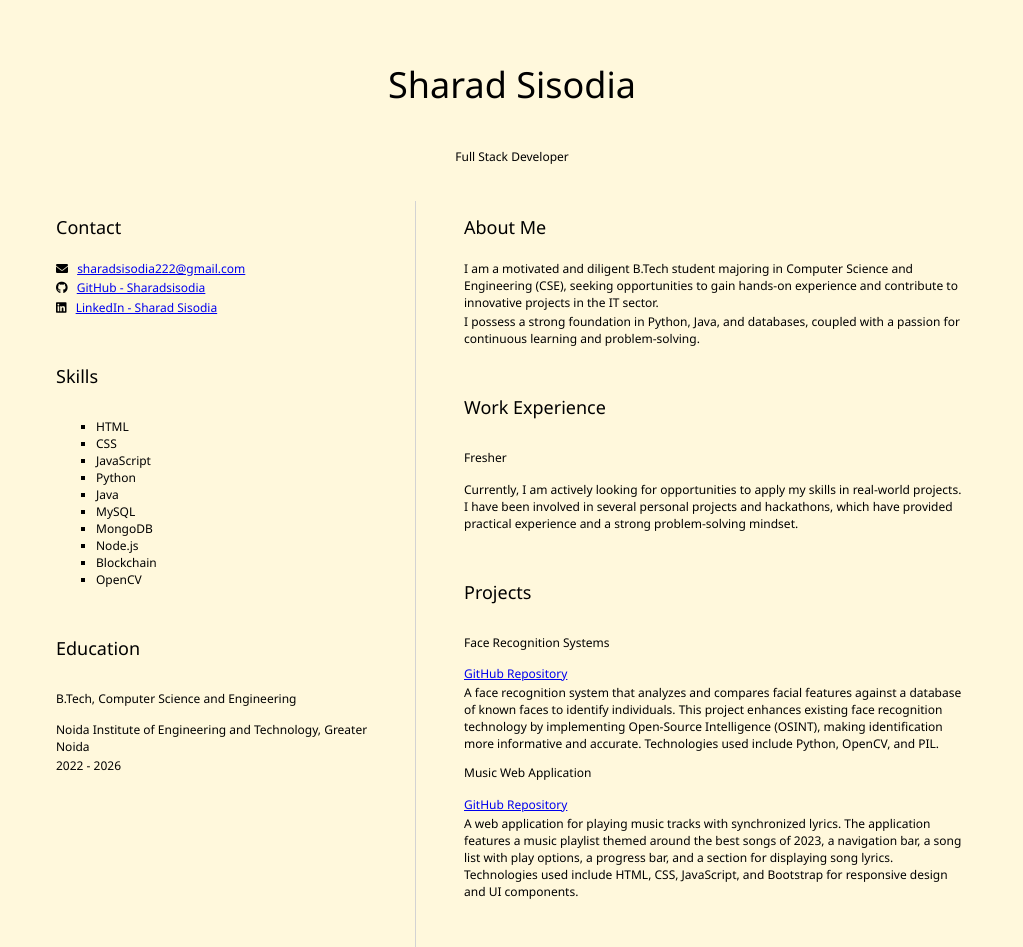
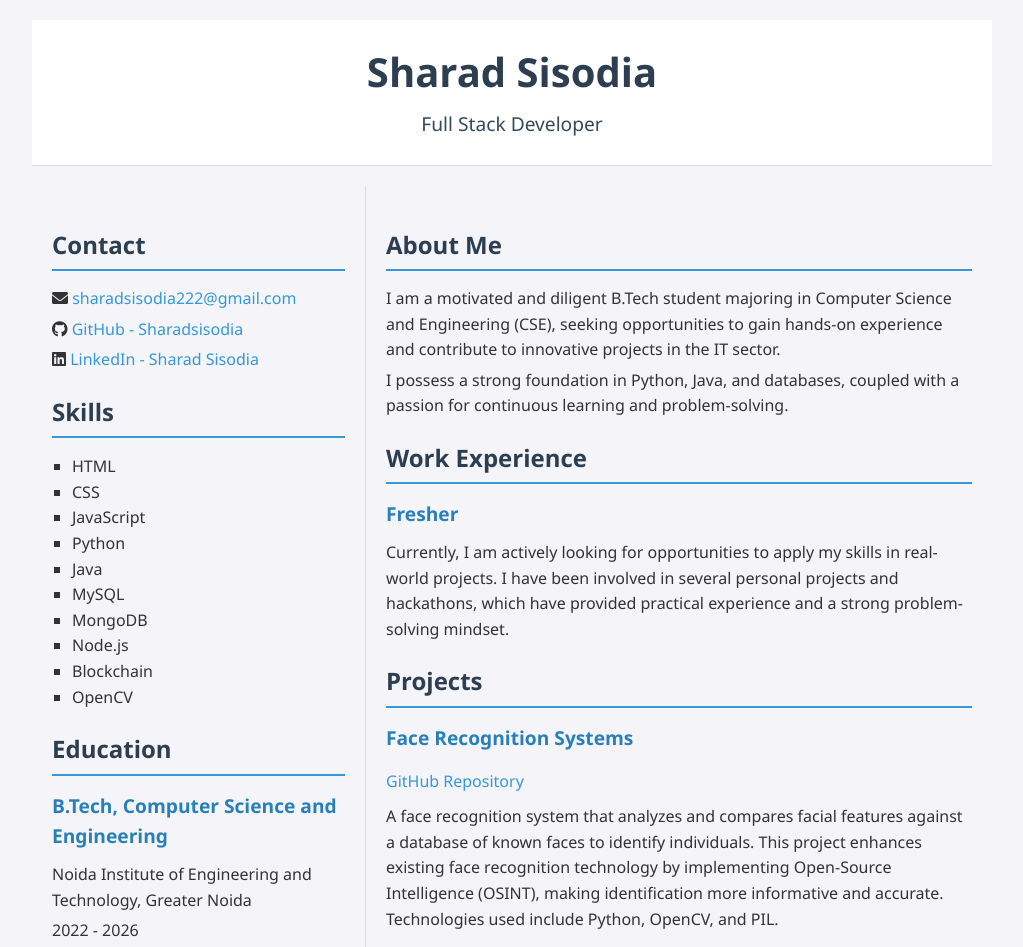
Before and after one commit to Sharadsisodia/Resume-webpage, a plain HTML site: page index.html in a window 1280 px wide. Shown: the top 947 px of the page, without its empty margins (128-1151 px from the left). Drawn offline with Linux system fonts and the light colour scheme.

Commit message:
Update style.css

```diff
--- a/style.css
+++ b/style.css
@@ -1,66 +1,131 @@
 body {
     font-family: 'Segoe UI', Tahoma, Geneva, Verdana, sans-serif;
-    font-size: 12px;
+    font-size: 16px;
     max-width: 960px;
     margin: auto;
-    background-color:cornsilk;
+    background-color: #f4f4f9;
+    color: #333;
+    line-height: 1.6;
+    padding: 20px;
 }
-h1 {
-    font-size: 3em;
-    padding-top: 1em;
-    padding-bottom: 1em;
+
+header {
+    text-align: center;
+    padding: 20px 0;
+    border-bottom: 1px solid #ddd;
+    background-color: #fff;
+    margin-bottom: 20px;
+}
+
+header h1 {
+    font-size: 2.5em;
+    margin: 0;
+    color: #2c3e50;
+    font-weight: 700;
+}
+
+header p {
+    font-size: 1.2em;
+    margin: 5px 0;
+    color: #34495e;
+}
+
+main {
+    display: flex;
+    flex-wrap: wrap;
+}
+
+#mainLeft {
+    flex: 1;
+    padding: 20px;
+    border-right: 1px solid #ddd;
+}
+
+#mainRight {
+    flex: 2;
+    padding: 20px;
 }
 
 h2 {
     font-size: 1.5em;
-    padding-bottom: 1em;
+    color: #2c3e50;
+    border-bottom: 2px solid #3498db;
+    padding-bottom: 5px;
+    margin-bottom: 15px;
 }
 
 h3 {
-    font-size: 1em;
-    padding-bottom: 1em;
-}
-
-.inline-block {
-    display: inline-block;
-}
-
-main {
-    display: grid;
-    grid-template-columns: 40% 60%;
-    margin-top: 3em;
-}
-header {
-    text-align: center;
-    margin: auto 2em;
+    font-size: 1.2em;
+    color: #2980b9;
+    margin-top: 0;
+    margin-bottom: 10px;
 }
 
 section {
-    margin: auto 1em 4em 2em;
+    margin-bottom: 20px;
 }
 
-i {
-    margin-right: .5em;
+a {
+    color: #3498db;
+    text-decoration: none;
+    transition: color 0.3s ease;
+}
+
+a:hover {
+    color: #1abc9c;
+}
+
+ul {
+    list-style-type: square;
+    padding-left: 20px;
 }
 
 p {
-    margin: .2em auto
+    margin: 5px 0;
 }
 
-hr {
-    border: none;
-    background-color: lightgray;
-    height: 1px;
+.project {
+    margin-bottom: 20px;
 }
 
-h1, h2, h3 {
-    font-weight: 100;
-    margin-bottom: 0;
-}
-#mainLeft {
-    border-right: 1px solid lightgray;
+.project a {
+    display: inline-block;
+    margin-top: 5px;
 }
 
-ul {
-    list-style-type: square; /* Other values: disc, circle, none, etc. */
-  }
+.project p {
+    margin: 10px 0;
+}
+
+@media (max-width: 768px) {
+    main {
+        flex-direction: column;
+    }
+
+    #mainLeft, #mainRight {
+        padding: 10px;
+        border-right: none;
+    }
+}
+
+@media (max-width: 480px) {
+    header h1 {
+        font-size: 2em;
+    }
+
+    header p {
+        font-size: 1em;
+    }
+
+    h2 {
+        font-size: 1.3em;
+    }
+
+    h3 {
+        font-size: 1em;
+    }
+
+    body {
+        font-size: 14px;
+    }
+}
```
